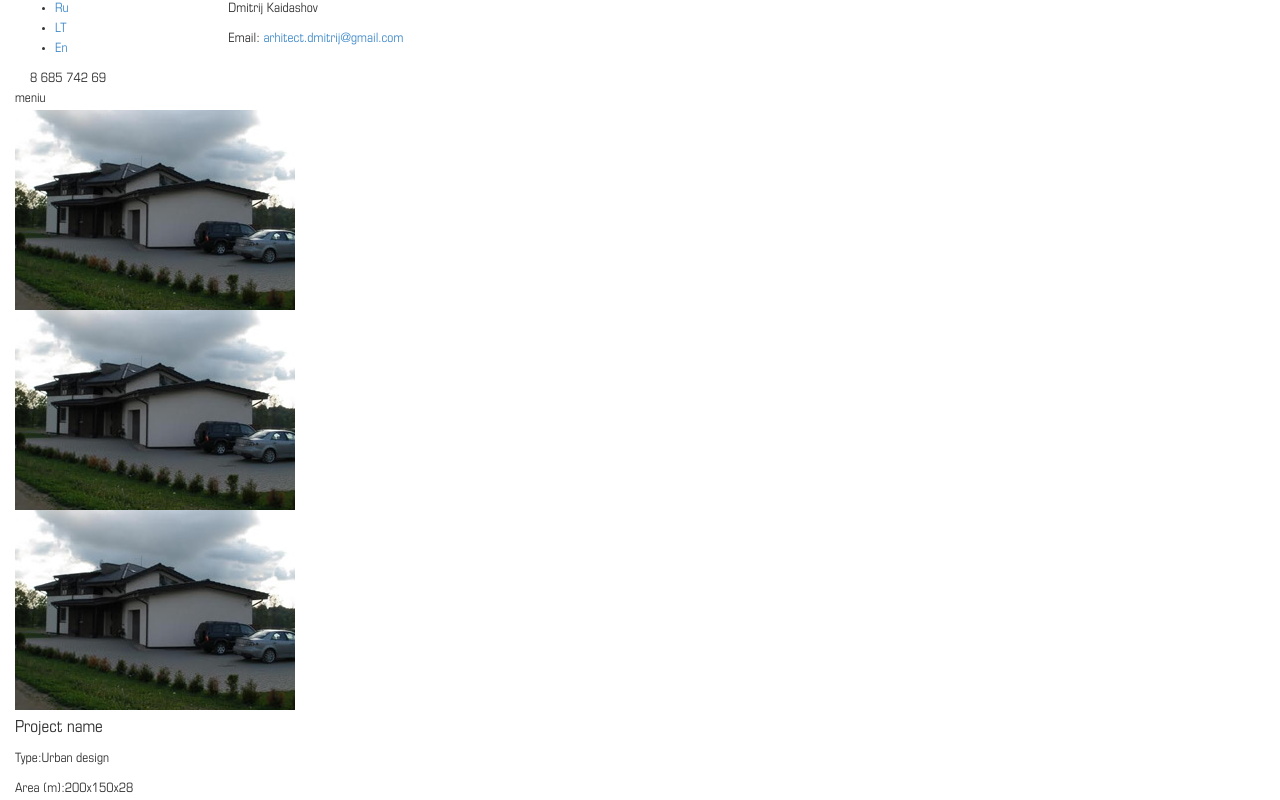
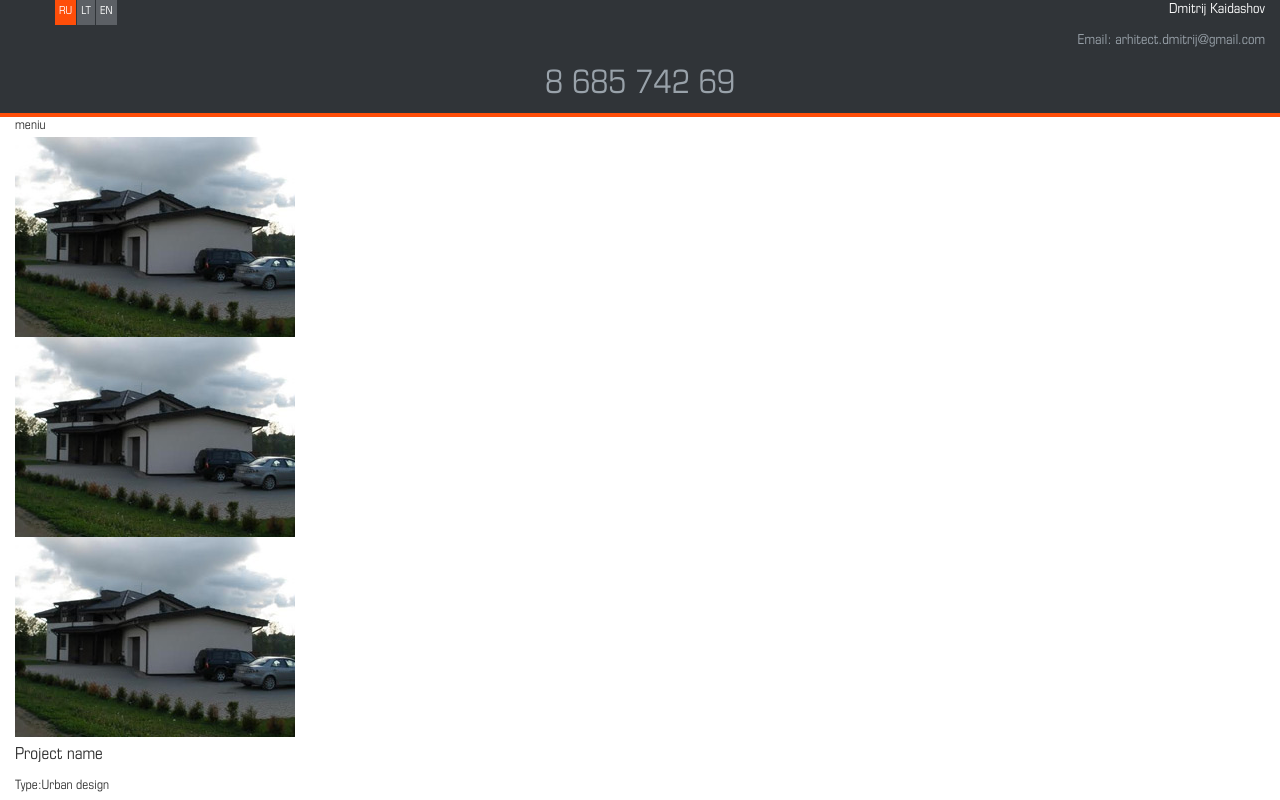
Before and after one commit to ruslankus/dmitrij-arhitect, a plain HTML site: page index.html in a window 1280 px wide. Shown: the top 800 px of the page. Drawn offline with Linux system fonts and the light colour scheme.

Commit message:
stile - begining

```diff
--- a/css/style.css
+++ b/css/style.css
@@ -1,8 +1,8 @@
 
 @font-face {
     font-family: 'eurostile_cond';
-    src: url('../fonts/eurostile_condensed-regular.eot');
-    src: url('../fonts/eurostile_condensed-regular.svg#eurostile_condregular') format('svg'),
+    src: url('../fonts/eurostile_condensed-regular.svg#eurostile_condregular') format('svg');
+    src: url('../fonts/eurostile_condensed-regular.eot'),
 		 url('../fonts/eurostile_condensed-regular.eot?#iefix') format('embedded-opentype'),
          url('../fonts/eurostile_condensed-regular.woff2') format('woff2'),
          url('../fonts/eurostile_condensed-regular.woff') format('woff'),
@@ -14,4 +14,49 @@
 
 
 body {
-	font-family:'eurostile_cond',sans-serif;}
+	font-family:'eurostile_cond',sans-serif;
+	font-weight:400;}
+
+
+/*---- header  area -----*/
+header {
+	background-color:#303438;
+	border-bottom:4px solid #ff4e09;}
+
+.lang-holder > ul {
+	list-style:none;}
+
+.lang-holder > ul> li {
+	float:left;
+	margin-right:1px;}
+
+.lang-holder > ul> li > a{
+	display:block;
+	padding:4px;
+	background-color:#5c6065;
+	color:white;
+	text-decoration:none;
+	font-size:12px;
+	text-transform:uppercase;}
+
+.lang-holder > ul> li > a.active{
+	background-color:#ff4e09;}
+
+.email-holder > p {
+	text-align:right;
+	font-size:15px;
+	color:white;}
+
+.email-holder > p:last-child {
+	color:#99a2aa;}
+
+.email-holder > p:last-child > a {
+	color:inherit;
+	text-decoration:none;}
+
+.phohe-holder {
+	text-align:center;}
+
+.phohe-holder > span {
+	font-size:35px;
+	color:#99a2aa;}
--- a/index.html
+++ b/index.html
@@ -11,14 +11,14 @@
 <header>
 	<div class="container-fluid">
     	<div class="row">
-        	<div class="col-xs-2 lang-holder">
+        	<div class="col-xs-4 lang-holder">
             	<ul class="clearfix">
-                	<li><a href="#">Ru</a></li>
+                	<li><a class="active" href="#">Ru</a></li>
                 	<li><a href="#">LT</a></li>
                 	<li><a href="#">En</a></li>
                 </ul>
             </div><!--/lang-holder -->
-            <div class="col-xs-10 email-holder">
+            <div class="col-xs-8 email-holder">
             	<p>Dmitrij Kaidashov</p>
                 <p>Email: <a href="mailto:rhitect.dmitrij@gmail.com">arhitect.dmitrij@gmail.com</a></p>
             </div><!--/email-holder -->
```
